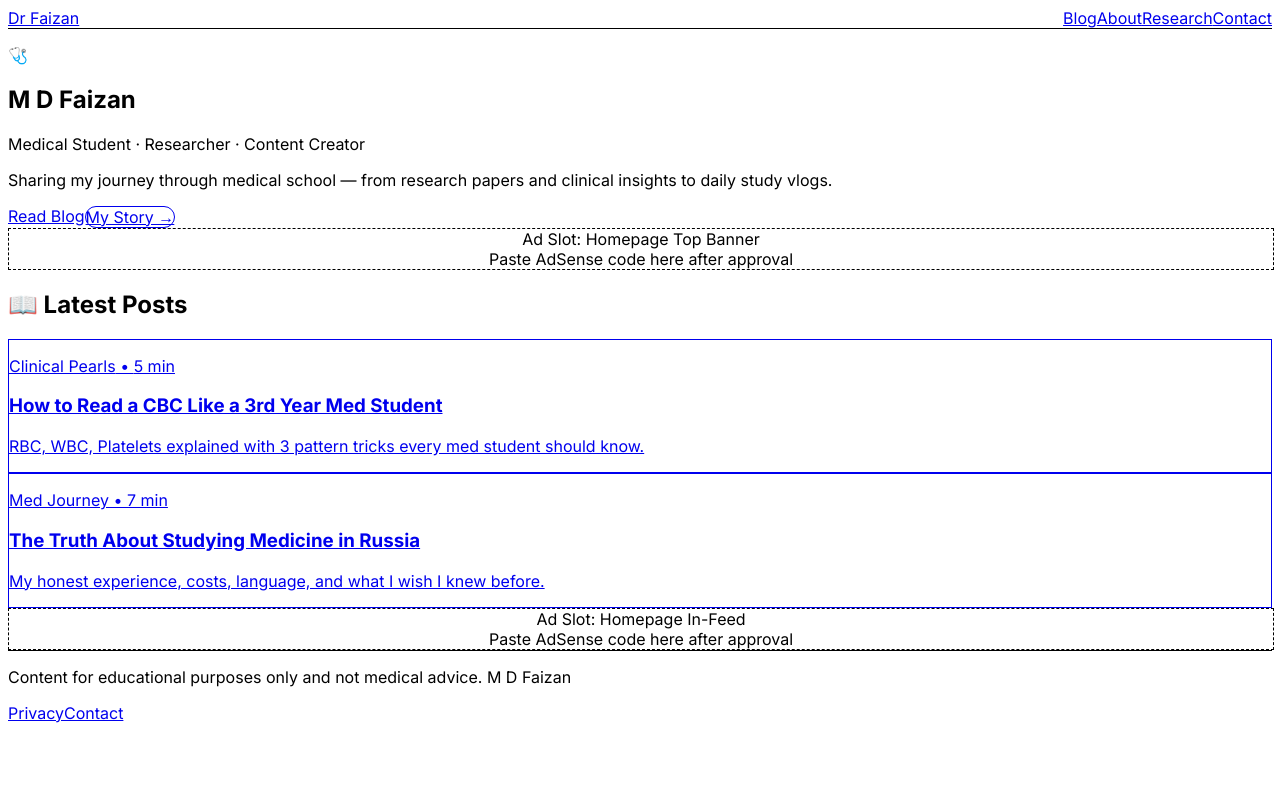
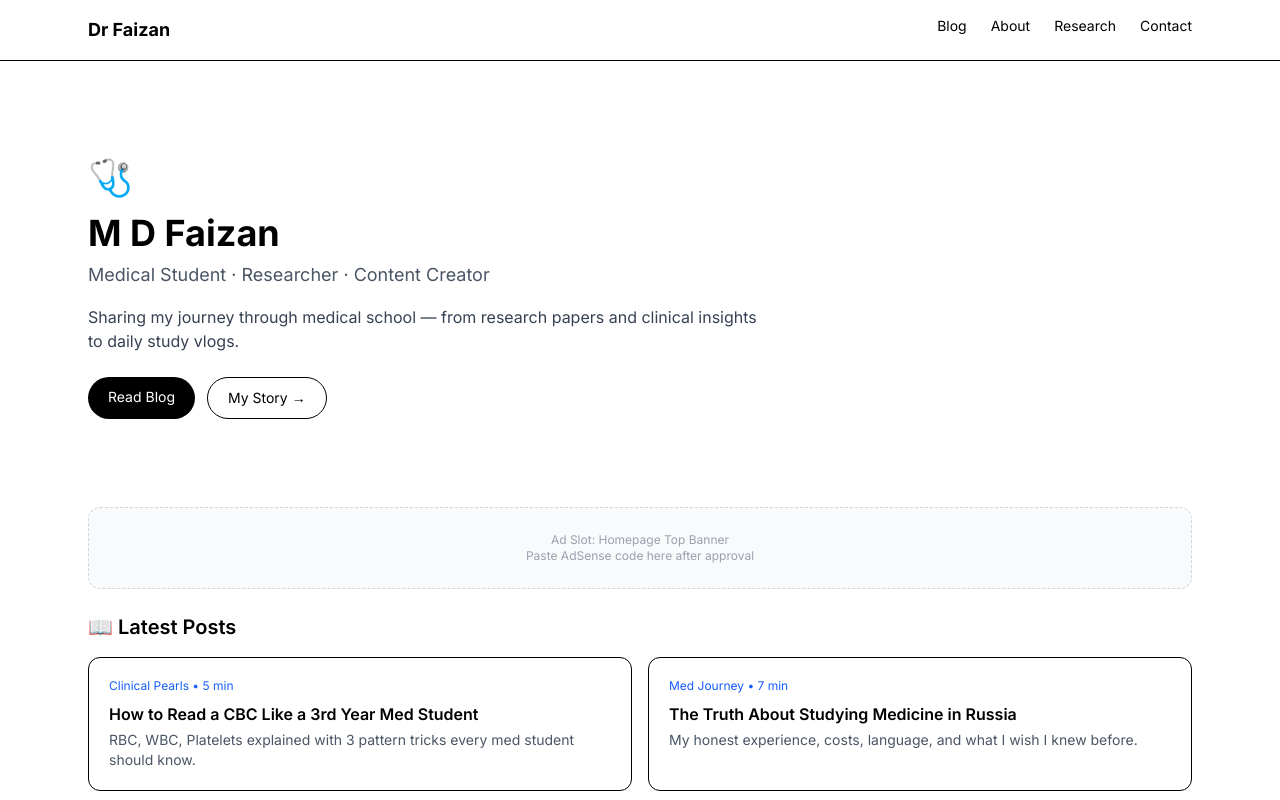
Before and after one commit to mdfaizan220163/med-student-site, a Next.js app: page / in a window 1280 px wide. Shown: the top 800 px of the page. Built offline with nearby package versions, Linux system fonts and the light colour scheme.

Commit message:
Updated to Next.js 15 Tailwind syntax

```diff
--- a/app/globals.css
+++ b/app/globals.css
@@ -1,4 +1 @@
-/* add tailwind */
-@tailwind base;
-@tailwind components;
-@tailwind utilities;
+@import "tailwindcss";
```
